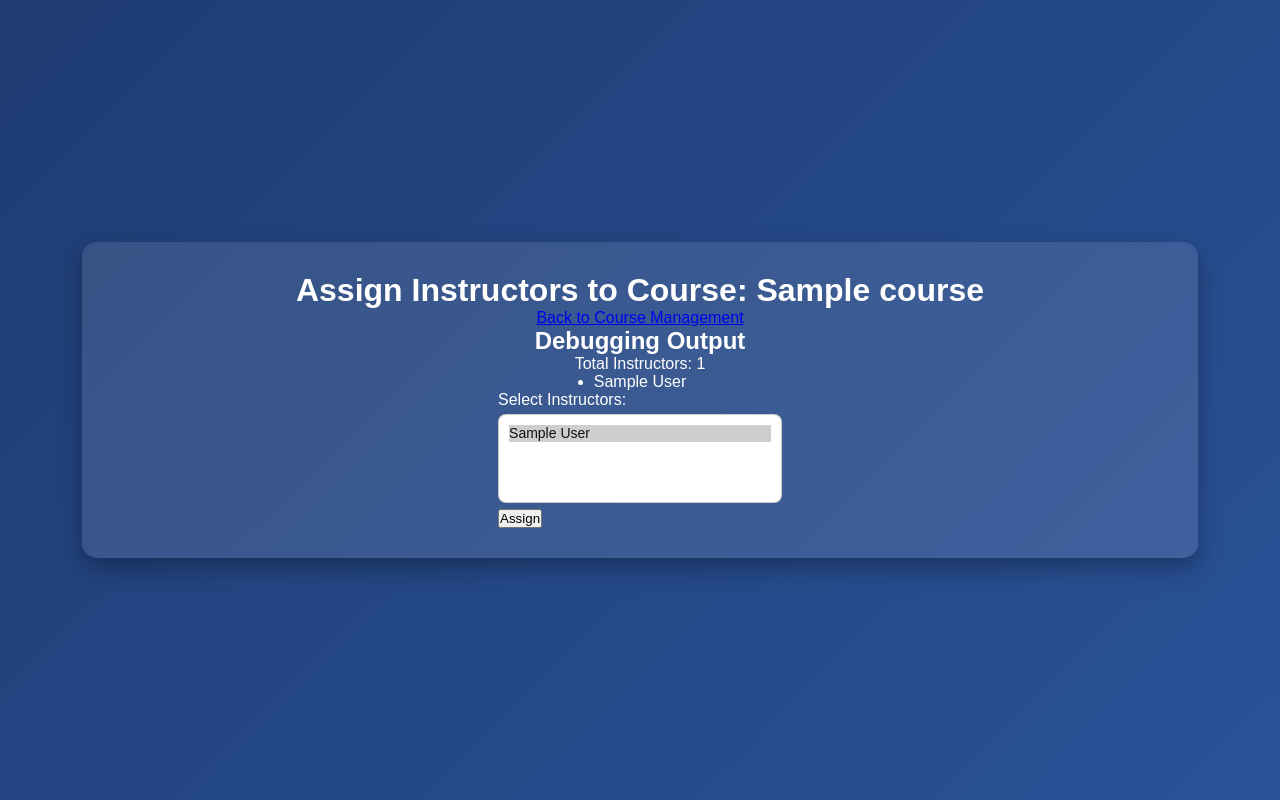
After one commit to 33AndrewM33/TASchedulerApp, a Django app: page /home/managecourse/assign/1/ in a window 1280 px wide. The commit adds this page. Run offline with Django 5.2, Linux system fonts and the light colour scheme; a user stored in the database is signed in; tables that the repository leaves empty hold one stand-in row (values such as "Sample post").

Commit message:
Instructor assigning

```diff
--- a/DjangoProject/urls.py
+++ b/DjangoProject/urls.py
@@ -34,4 +34,9 @@ urlpatterns = [
 
     # Forgot Password
     path('forgot_password/', views.forgot_password, name='forgot_password'),
+
+
+
+    # Assigning an instructor
+    path('home/managecourse/assign/<str:course_id>/', views.assign_instructors_to_course, name='assign_instructors_to_course'),
 ]
--- a/TAScheduler/models.py
+++ b/TAScheduler/models.py
@@ -174,7 +174,7 @@ class Course(models.Model):
     description = models.TextField()
     num_of_sections = models.IntegerField()
     modality = models.CharField(max_length=50, choices=[("Online", "Online"), ("In-person", "In-person")])
-    instructor = models.ForeignKey(Instructor, on_delete=models.SET_NULL, null=True, related_name="courses")
+    instructors = models.ManyToManyField(Instructor, related_name="courses")
 
     def __str__(self):
         return f"{self.course_id}: {self.name}"
--- a/TAScheduler/views.py
+++ b/TAScheduler/views.py
@@ -358,3 +358,33 @@ def edit_user(request, user_id):
         "roles": ["ta", "instructor", "administrator"],
     }
     return render(request, "edit_user.html", context)
+
+
+from django.shortcuts import get_object_or_404, render, redirect
+from django.contrib import messages
+from TAScheduler.models import Course, Instructor
+
+@login_required
+def assign_instructors_to_course(request, course_id):
+    # Get the course by ID
+    course = get_object_or_404(Course, course_id=course_id)
+
+    # Fetch all instructors from the database
+    instructors = Instructor.objects.all()
+
+    if request.method == "POST":
+        # Get selected instructor IDs from the form
+        selected_instructors = request.POST.getlist("instructors")
+
+        # Assign instructors to the course
+        course.instructors.set(Instructor.objects.filter(id__in=selected_instructors))
+        course.save()
+
+        messages.success(request, f"Instructors updated for course '{course.name}'.")
+        return redirect("manage_course")
+
+    # Render the template with course and instructor data
+    return render(request, "assign_instructors.html", {
+        "course": course,
+        "instructors": instructors,
+    })
--- a/static/css/style.css
+++ b/static/css/style.css
@@ -160,6 +160,9 @@ form input, form select {
     box-shadow: 0px 8px 20px rgba(0, 0, 0, 0.3);
 }
 
+
+
+
 /* Create User Button */
 .create-user-btn {
     background: linear-gradient(90deg, #2575fc, #1b3fb6);
@@ -282,3 +285,12 @@ form input, form select {
     background-color: #333; /* Darker black for hover */
     transform: scale(1.1);
 }
+
+.btn-assign {
+    background-color: #ffc107;
+    color: #212529;
+}
+
+.btn-assign:hover {
+    background-color: #e0a800;
+}
--- a/templates/account_management.html
+++ b/templates/account_management.html
@@ -48,7 +48,7 @@
                                 {% if user.is_ta or user.is_instructor %}
                                     <!-- Assign Button for TA and Instructor only -->
                                     <form method="GET" action="{% url 'assign_user_role' user.id %}" style="display: inline;">
-                                        <button type="submit" class="submit-btn">Assign</button>
+                                        <button type="submit" class="edit-btn">Assign</button>
                                     </form>
                                 {% endif %}
                             </td>
--- /dev/null
+++ b/templates/assign_instructors.html
@@ -0,0 +1,48 @@
+<!DOCTYPE html>
+<html lang="en">
+<head>
+    {% load static %}
+    <meta charset="UTF-8">
+    <meta name="viewport" content="width=device-width, initial-scale=1.0">
+    <title>Assign Instructors</title>
+    <link rel="stylesheet" type="text/css" href="{% static 'css/style.css' %}">
+</head>
+<body>
+    <div class="container">
+        <!-- Page Title -->
+        <h1>Assign Instructors to Course: {{ course.name }}</h1>
+
+        <!-- Back to Course Management Button -->
+        <a href="{% url 'manage_course' %}" class="btn btn-back">Back to Course Management</a>
+
+        <!-- Debug Block -->
+        <h2>Debugging Output</h2>
+        {% if instructors %}
+            <p>Total Instructors: {{ instructors|length }}</p>
+            <ul>
+                {% for instructor in instructors %}
+                    <li>{{ instructor.user.first_name }} {{ instructor.user.last_name }}</li>
+                {% endfor %}
+            </ul>
+        {% else %}
+            <p>No instructors found.</p>
+        {% endif %}
+
+        <!-- Form to Assign Instructors -->
+        <form method="POST" class="filter-form">
+            {% csrf_token %}
+            <div class="filter-group">
+                <label for="instructors" class="form-label">Select Instructors:</label>
+                <select name="instructors" id="instructors" class="filter-dropdown" multiple>
+                    {% for instructor in instructors %}
+                        <option value="{{ instructor.id }}" {% if instructor in course.instructors.all %}selected{% endif %}>
+                            {{ instructor.user.first_name }} {{ instructor.user.last_name }}
+                        </option>
+                    {% endfor %}
+                </select>
+                <button type="submit" class="btn btn-create">Assign</button>
+            </div>
+        </form>
+    </div>
+</body>
+</html>
--- a/templates/manage_course.html
+++ b/templates/manage_course.html
@@ -53,9 +53,11 @@
                     <td>{{ course.semester }}</td>
                     <td>{{ course.modality }}</td>
                     <td>{{ course.num_of_sections }}</td>
+
                     <td>
                         <a href="{% url 'edit_course' course.course_id %}" class="btn btn-edit">Edit</a>
                         <a href="{% url 'delete_course' course.course_id %}" onclick="return confirm('Are you sure?')" class="btn btn-delete">Delete</a>
+                        <a href="{% url 'assign_instructors_to_course' course.course_id %}" class="btn btn-edit">Assign</a>
                     </td>
                 </tr>
                 {% empty %}
```
Also changed, not shown: TAScheduler/migrations/0003_remove_course_instructor_course_instructors.py (added).
